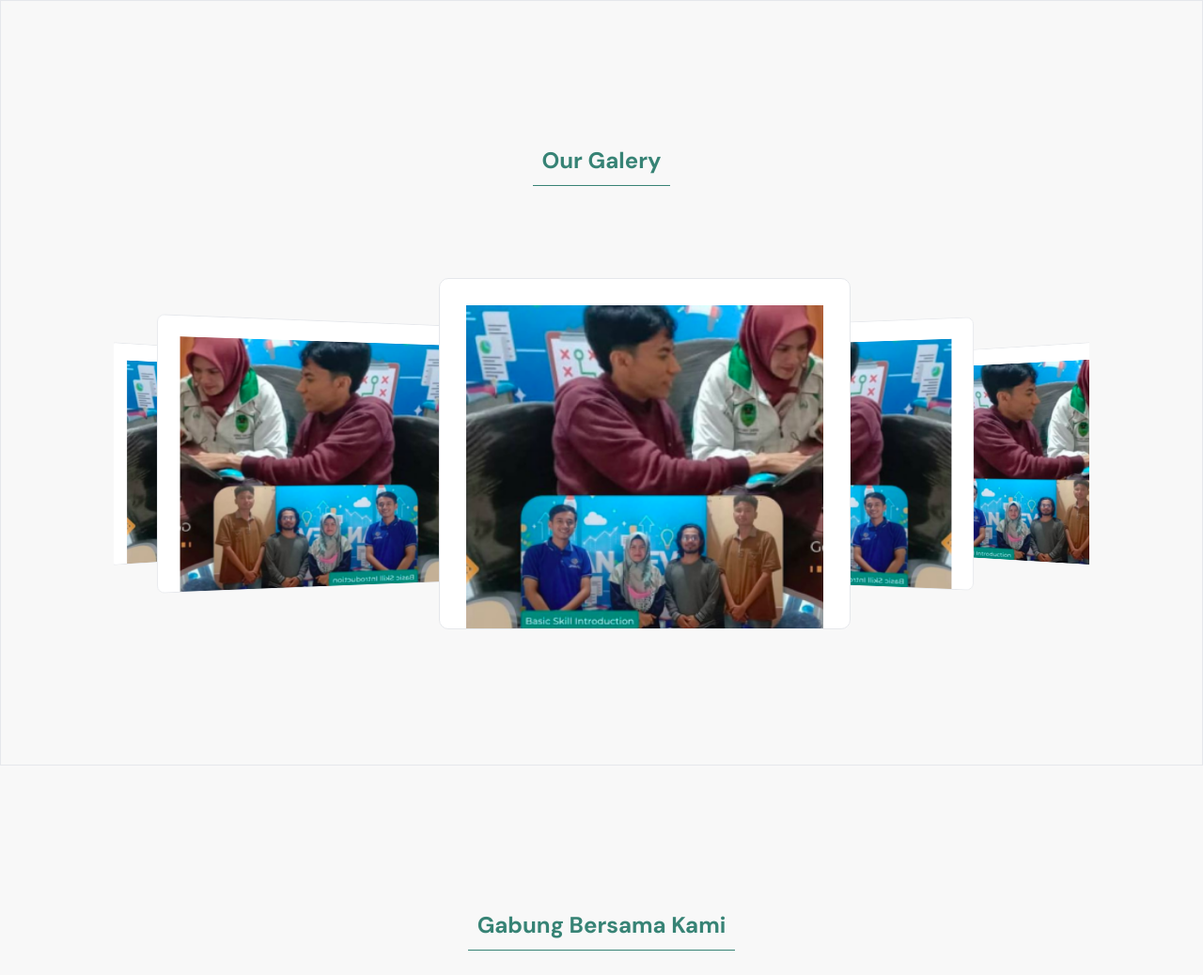
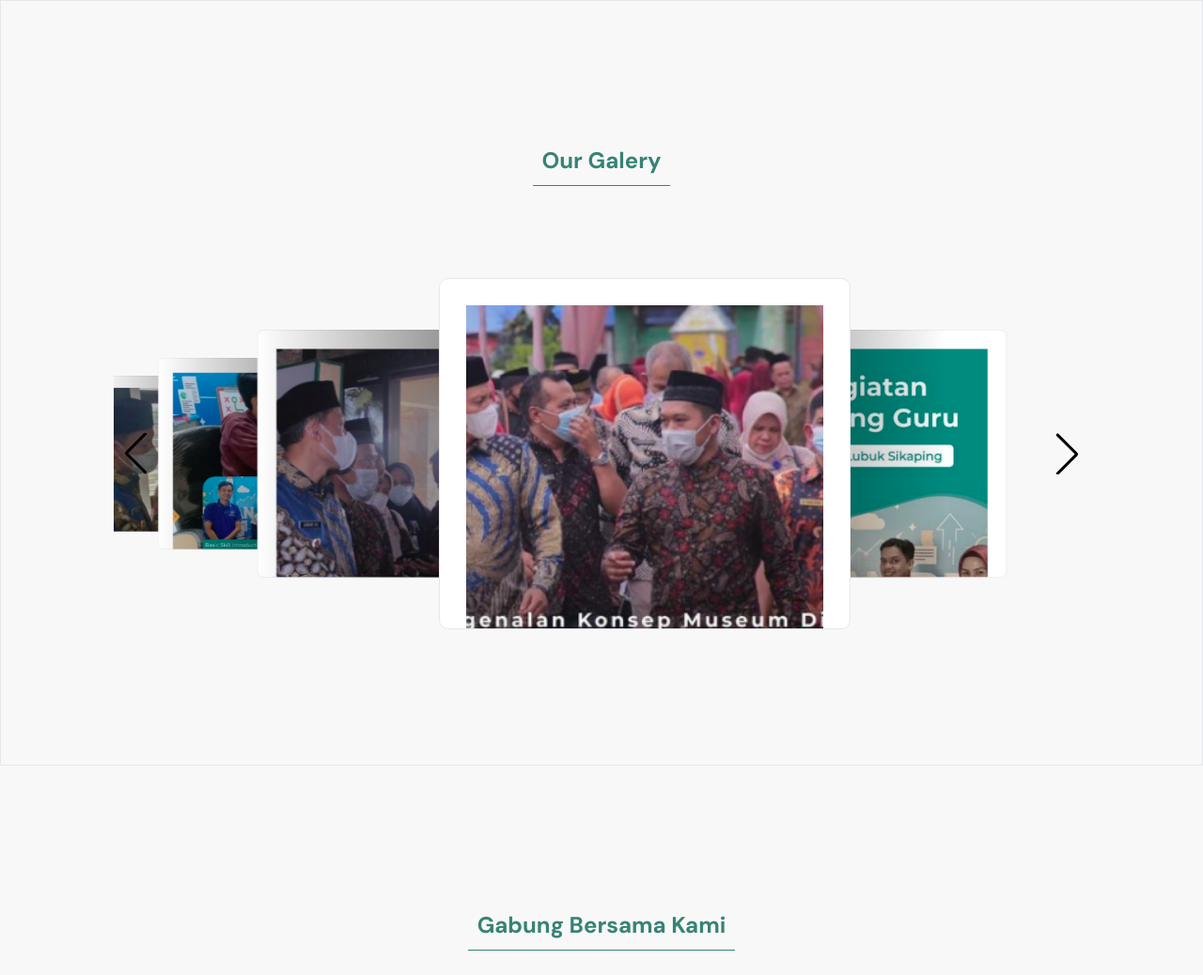
Before and after one commit to zaininijar/pasamandev-community, a website: page src/index.html in a window 1280 px wide. Shown: the part 2875-3913 px from the top of the page at 94% size. Drawn offline with nearby package versions, Linux system fonts and the light colour scheme.

Commit message:
customize slider

```diff
--- a/src/index.html
+++ b/src/index.html
@@ -10,7 +10,7 @@
       href="https://fonts.googleapis.com/css2?family=DM+Sans:opsz,wght@9..40,100;9..40,200;9..40,300;9..40,400;9..40,500;9..40,600;9..40,700&display=swap"
       rel="stylesheet"
     />
-    <title>Pasaman Dev Comunity | Home</title>
+    <title>Pasamandev Community | Home</title>
   </head>
   <body class="dm-sans" onload="initLoader()">
     <div
@@ -474,11 +474,10 @@
           centered-slides="true"
           slides-per-view="3"
           loop="true"
-          coverflow-effect-rotate="50"
-          coverflow-effect-stretch="0"
+          coverflow-effect-rotate="0"
           coverflow-effect-depth="100"
-          coverflow-effect-modifier="4"
-          coverflow-effect-slide-shadows="false"
+          coverflow-effect-modifier="5"
+          navigation="true"
         >
           <swiper-slide>
             <div
@@ -486,7 +485,37 @@
             >
               <img
                 class="object-cover object-center w-[500px] h-[500px]"
-                src="../images/slider/slide-4.png"
+                src="../images/slider/slide-1.png"
+                alt=""
+              />
+              <p class="mt-6">
+                Aktivitas Magang dari Universitas dan siswa dari beberapa
+                Sekolah
+              </p>
+            </div>
+          </swiper-slide>
+          <swiper-slide>
+            <div
+              class="w-[438.144px] h-[374.227px] overflow-hidden border p-7 bg-white rounded-[10px]"
+            >
+              <img
+                class="object-cover object-center w-[500px] h-[500px]"
+                src="../images/slider/slide-2.png"
+                alt=""
+              />
+              <p class="mt-6">
+                Aktivitas Magang dari Universitas dan siswa dari beberapa
+                Sekolah
+              </p>
+            </div>
+          </swiper-slide>
+          <swiper-slide>
+            <div
+              class="w-[438.144px] h-[374.227px] overflow-hidden border p-7 bg-white rounded-[10px]"
+            >
+              <img
+                class="object-cover object-center w-[500px] h-[500px]"
+                src="../images/slider/slide-3.png"
                 alt=""
               />
               <p class="mt-6">
@@ -516,97 +545,7 @@
             >
               <img
                 class="object-cover object-center w-[500px] h-[500px]"
-                src="../images/slider/slide-4.png"
-                alt=""
-              />
-              <p class="mt-6">
-                Aktivitas Magang dari Universitas dan siswa dari beberapa
-                Sekolah
-              </p>
-            </div>
-          </swiper-slide>
-          <swiper-slide>
-            <div
-              class="w-[438.144px] h-[374.227px] overflow-hidden border p-7 bg-white rounded-[10px]"
-            >
-              <img
-                class="object-cover object-center w-[500px] h-[500px]"
-                src="../images/slider/slide-4.png"
-                alt=""
-              />
-              <p class="mt-6">
-                Aktivitas Magang dari Universitas dan siswa dari beberapa
-                Sekolah
-              </p>
-            </div>
-          </swiper-slide>
-          <swiper-slide>
-            <div
-              class="w-[438.144px] h-[374.227px] overflow-hidden border p-7 bg-white rounded-[10px]"
-            >
-              <img
-                class="object-cover object-center w-[500px] h-[500px]"
-                src="../images/slider/slide-4.png"
-                alt=""
-              />
-              <p class="mt-6">
-                Aktivitas Magang dari Universitas dan siswa dari beberapa
-                Sekolah
-              </p>
-            </div>
-          </swiper-slide>
-          <swiper-slide>
-            <div
-              class="w-[438.144px] h-[374.227px] overflow-hidden border p-7 bg-white rounded-[10px]"
-            >
-              <img
-                class="object-cover object-center w-[500px] h-[500px]"
-                src="../images/slider/slide-4.png"
-                alt=""
-              />
-              <p class="mt-6">
-                Aktivitas Magang dari Universitas dan siswa dari beberapa
-                Sekolah
-              </p>
-            </div>
-          </swiper-slide>
-          <swiper-slide>
-            <div
-              class="w-[438.144px] h-[374.227px] overflow-hidden border p-7 bg-white rounded-[10px]"
-            >
-              <img
-                class="object-cover object-center w-[500px] h-[500px]"
-                src="../images/slider/slide-4.png"
-                alt=""
-              />
-              <p class="mt-6">
-                Aktivitas Magang dari Universitas dan siswa dari beberapa
-                Sekolah
-              </p>
-            </div>
-          </swiper-slide>
-          <swiper-slide>
-            <div
-              class="w-[438.144px] h-[374.227px] overflow-hidden border p-7 bg-white rounded-[10px]"
-            >
-              <img
-                class="object-cover object-center w-[500px] h-[500px]"
-                src="../images/slider/slide-4.png"
-                alt=""
-              />
-              <p class="mt-6">
-                Aktivitas Magang dari Universitas dan siswa dari beberapa
-                Sekolah
-              </p>
-            </div>
-          </swiper-slide>
-          <swiper-slide>
-            <div
-              class="w-[438.144px] h-[374.227px] overflow-hidden border p-7 bg-white rounded-[10px]"
-            >
-              <img
-                class="object-cover object-center w-[500px] h-[500px]"
-                src="../images/slider/slide-4.png"
+                src="../images/slider/slide-5.png"
                 alt=""
               />
               <p class="mt-6">
--- a/src/tailwindcss-input.css
+++ b/src/tailwindcss-input.css
@@ -122,7 +122,15 @@ body {
   }
 }
 
-.swiper-slide-active {
-  width: 438.144px;
-  height: 374.227px;
+.mySwiper {
+  height: 100%;
+  width: 100%;
+  --swiper-navigation-color: black;
+  --swiper-navigation-size: 44px;
+  --swiper-navigation-top-offset: 50%;
+  --swiper-navigation-sides-offset: 10px;
 }
+
+div > div.swiper-button-next {
+  background-color: black !important;
+}
```
Also changed, not shown: dist/tailwindcss.css.
